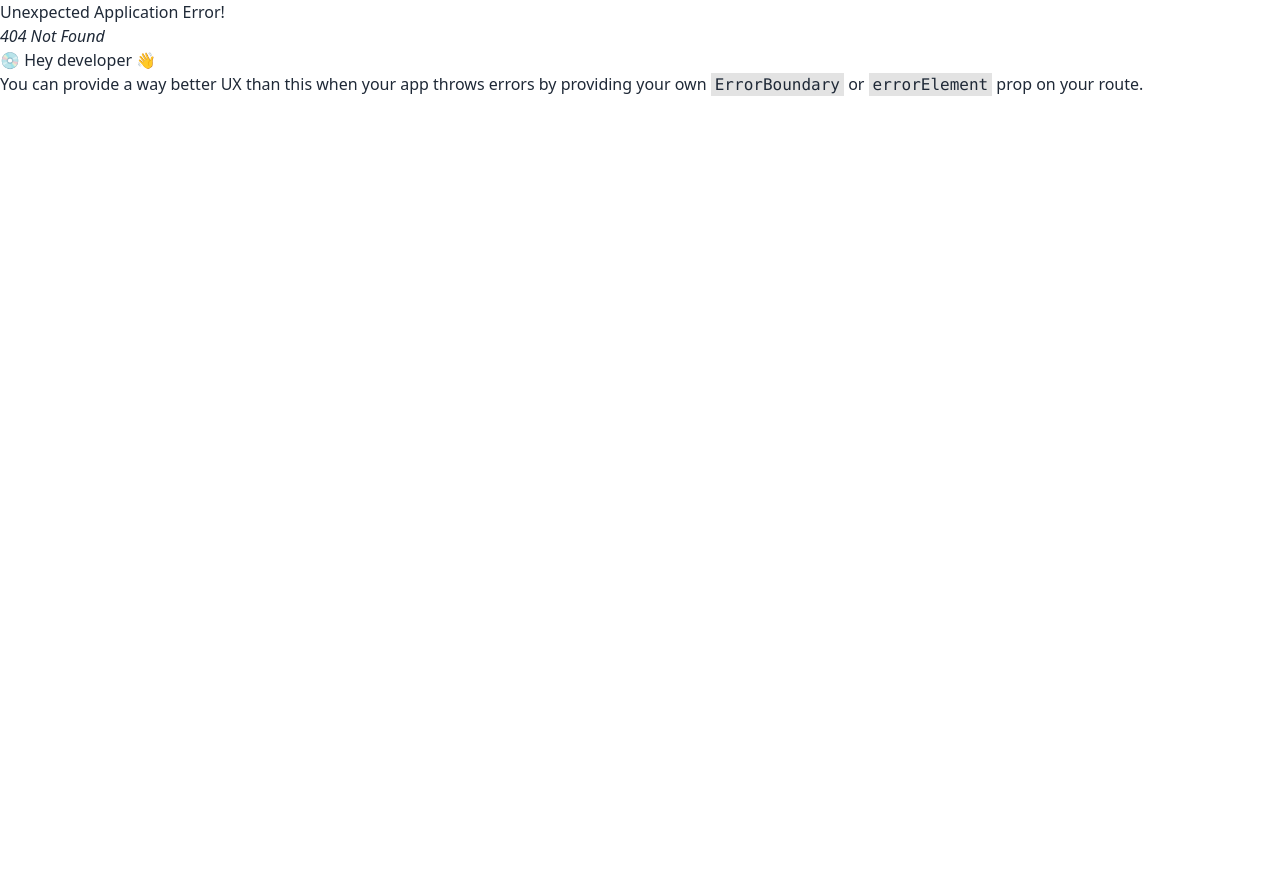
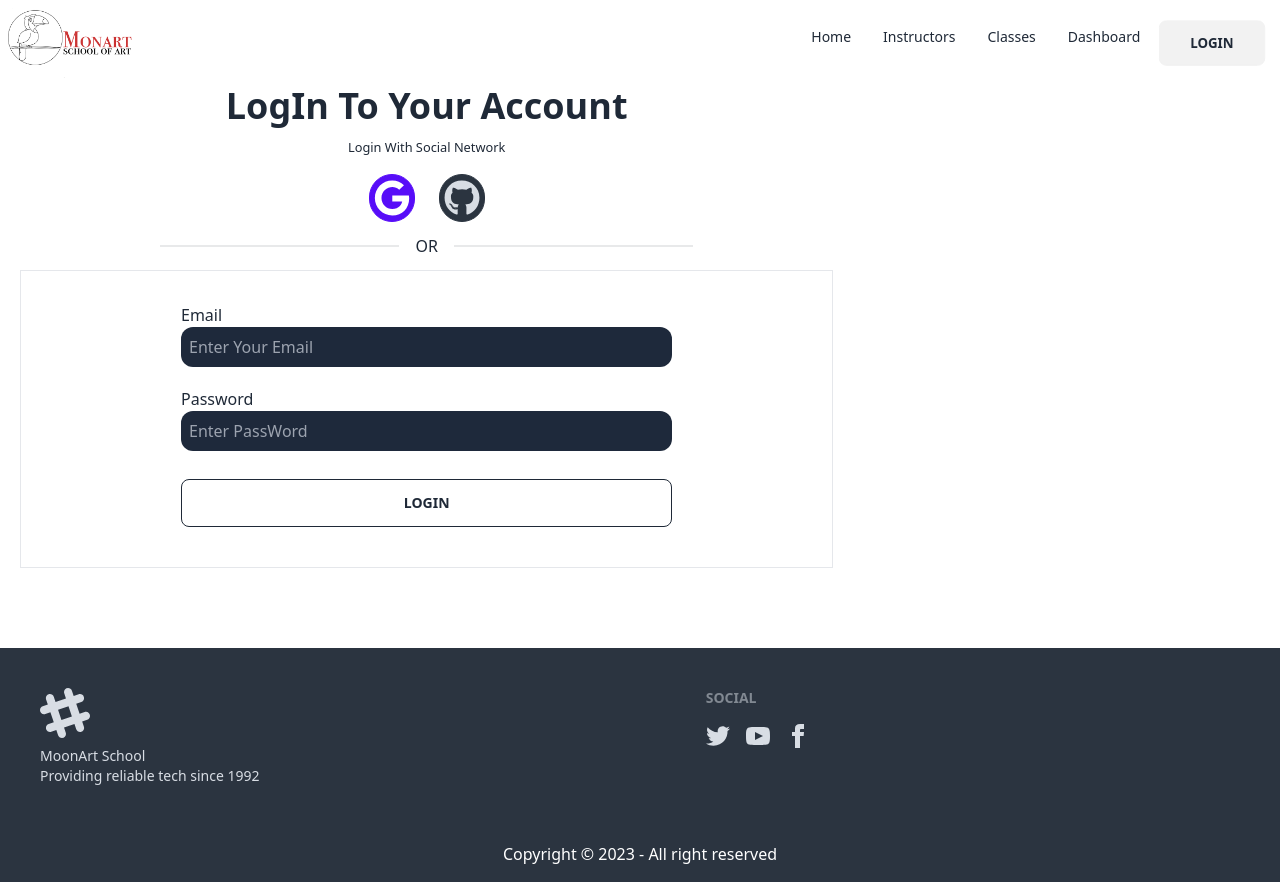
Before and after one commit to mithon0/art-craft-client, a React (Vite) app: page /login in a window 1280 px wide. Before the commit this address had no page. Before the commit the page ends 800 px from the top, so only its background shows below. Built offline with nearby package versions, Linux system fonts and the light colour scheme.

Commit message:
login Page design

```diff
--- a/package.json
+++ b/package.json
@@ -15,6 +15,7 @@
     "react": "^18.2.0",
     "react-dom": "^18.2.0",
     "react-helmet-async": "^1.3.0",
+    "react-icons": "^4.9.0",
     "react-router-dom": "^6.12.0",
     "sort-by": "^1.2.0"
   },
--- a/src/Routes/router.jsx
+++ b/src/Routes/router.jsx
@@ -2,18 +2,26 @@ import React from 'react';
 import {createBrowserRouter } from "react-router-dom";
 import Main from '../Layout/Main/Main';
 import Home from '../pages/Home/Home/Home';
+import Error from '../pages/Error/Error';
+import Login from '../pages/Login/Login';
 
 const router = createBrowserRouter([
     {
       path: "/",
       element:<Main></Main>,
+      errorElement:<Error></Error>,
       children:[
         {
             path:'/',
             element:<Home></Home>
 
+        },
+        {
+          path:"/login",
+          element:<Login></Login>
         }
       ]
+
     },
   ]);
 
--- a/src/Shared/Footer.jsx
+++ b/src/Shared/Footer.jsx
@@ -6,7 +6,7 @@ const Footer = () => {
         <footer className="footer p-10 bg-neutral text-neutral-content">
         <div>
           <svg width="50" height="50" viewBox="0 0 24 24" xmlns="http://www.w3.org/2000/svg" fillRule="evenodd" clip-rule="evenodd" className="fill-current"><path d="M22.672 15.226l-2.432.811.841 2.515c.33 1.019-.209 2.127-1.23 2.456-1.15.325-2.148-.321-2.463-1.226l-.84-2.518-5.013 1.677.84 2.517c.391 1.203-.434 2.542-1.831 2.542-.88 0-1.601-.564-1.86-1.314l-.842-2.516-2.431.809c-1.135.328-2.145-.317-2.463-1.229-.329-1.018.211-2.127 1.231-2.456l2.432-.809-1.621-4.823-2.432.808c-1.355.384-2.558-.59-2.558-1.839 0-.817.509-1.582 1.327-1.846l2.433-.809-.842-2.515c-.33-1.02.211-2.129 1.232-2.458 1.02-.329 2.13.209 2.461 1.229l.842 2.515 5.011-1.677-.839-2.517c-.403-1.238.484-2.553 1.843-2.553.819 0 1.585.509 1.85 1.326l.841 2.517 2.431-.81c1.02-.33 2.131.211 2.461 1.229.332 1.018-.21 2.126-1.23 2.456l-2.433.809 1.622 4.823 2.433-.809c1.242-.401 2.557.484 2.557 1.838 0 .819-.51 1.583-1.328 1.847m-8.992-6.428l-5.01 1.675 1.619 4.828 5.011-1.674-1.62-4.829z"></path></svg>
-          <p>ACME Industries Ltd.<br/>Providing reliable tech since 1992</p>
+          <p>MoonArt School<br/>Providing reliable tech since 1992</p>
         </div>
         <div>
           <span className="footer-title">Social</span>
@@ -18,7 +18,7 @@ const Footer = () => {
         </div>
 
       </footer>
-      <footer className="footer   p-4 bg-neutral text-white text-center">
+      <footer className="   p-4 bg-neutral text-white text-center">
       <div className="">
 
         <p className='mx-auto'>Copyright © 2023 - All right reserved</p>
--- /dev/null
+++ b/src/pages/Error/Error.jsx
@@ -0,0 +1,11 @@
+import React from 'react';
+
+const Error = () => {
+    return (
+        <div>
+            <h1>404</h1>
+        </div>
+    );
+};
+
+export default Error;
--- /dev/null
+++ b/src/pages/Login/Login.jsx
@@ -0,0 +1,43 @@
+import React from 'react';
+import { Helmet } from 'react-helmet-async';
+import { FaGithub, FaGoogle } from "react-icons/fa";
+
+const Login = () => {
+    return (
+        <div>
+            <Helmet
+          title='MonArt | Login'
+          ></Helmet>
+          <div className='grid grid-cols-3'>
+            <div className='col-span-2 mb-20 '>
+               <h1 className='text-4xl font-bold text-center'>LogIn To Your Account</h1>
+               <p className='text-center mt-2'><small >Login With Social Network</small></p>
+               <div className='flex justify-center gap-6 mt-4 '>
+                <button className='btn btn-primary text-white rounded-full p-1'><FaGoogle className='text-4xl '/></button>
+               <button className='btn btn-neutral  rounded-full p-1'> <FaGithub className='text-4xl '/></button>
+               </div>
+               <div className="divider mx-40">OR</div>
+               <form className='border mx-5 '>
+                <div className='mx-40 mt-8'>
+                <label className='' htmlFor="email">Email</label><br />
+                <input className='w-full p-2 bg-slate-800 text-white rounded-xl' type="email" placeholder='Enter Your Email' />
+                </div>
+               <div className='mx-40 mt-5'>
+               <label htmlFor="passWord">Password</label><br />
+                <input className='w-full p-2  bg-slate-800 text-white rounded-xl' type="email" placeholder='Enter PassWord' />
+               <div className='mx-auto flex justify-center'>
+               <input className='btn btn-outline mb-10 mt-7 w-full p-2' type="submit" value="Login" />
+               </div>
+               </div>
+
+               </form>
+            </div>
+            <div>
+
+            </div>
+          </div>
+        </div>
+    );
+};
+
+export default Login;
```
Also changed, not shown: 1 other file (tests, documents, lock files or other folders).
